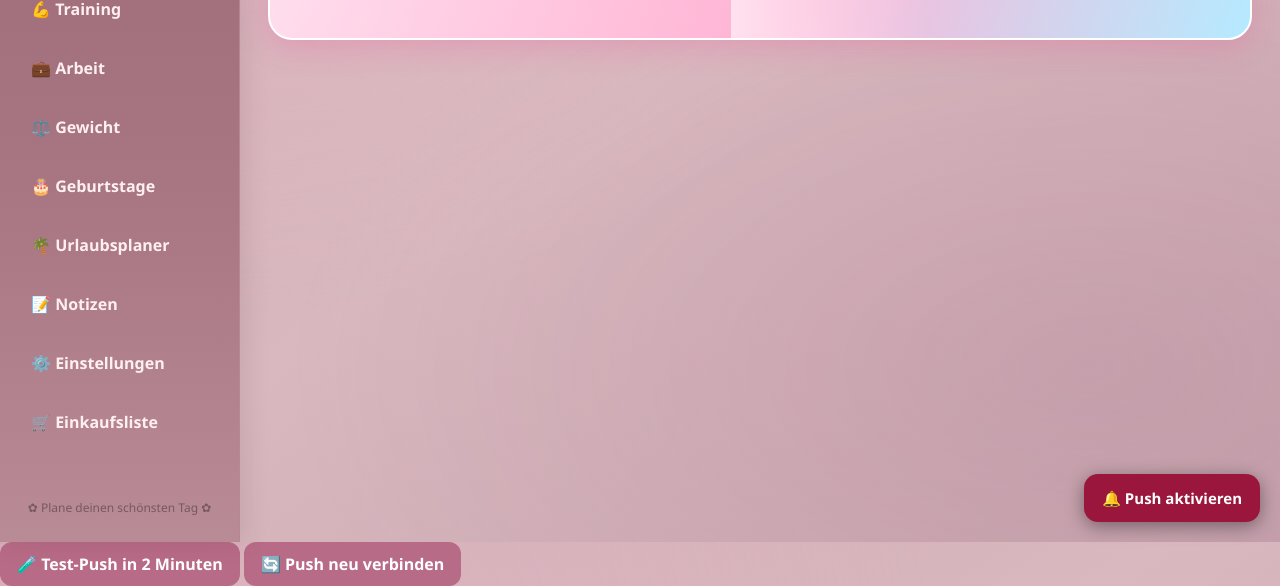
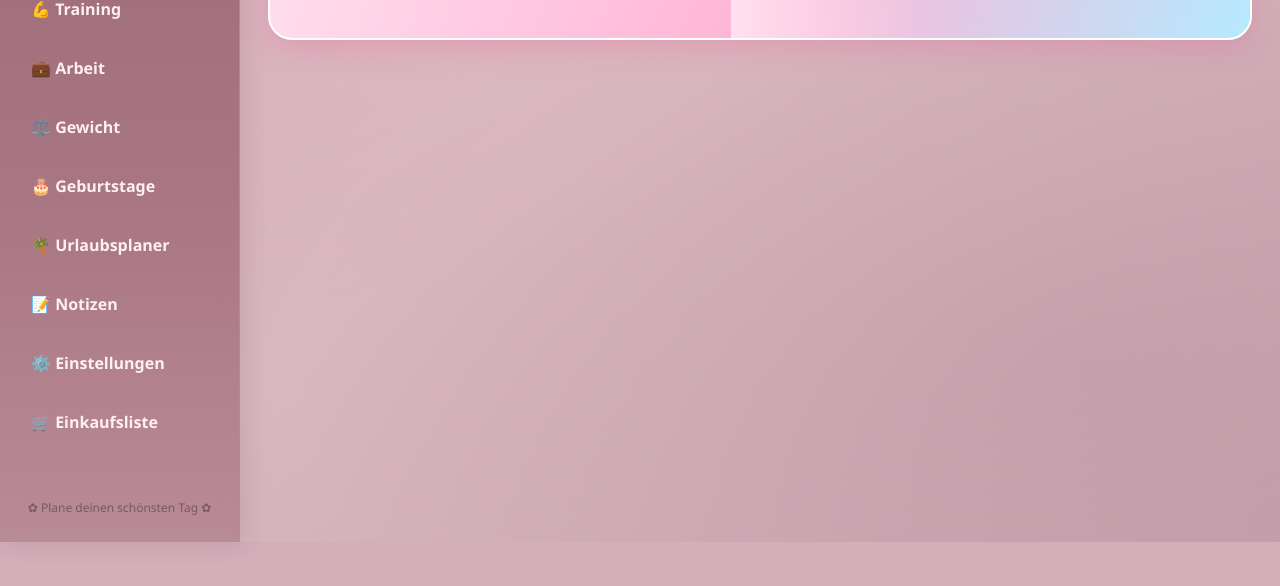
Before and after one commit to manueldulner-beep/LifePlaner, a plain HTML site: page index.html in a window 1280 px wide. Shown: the part 258-844 px from the top of the page. After the commit the page ends 800 px from the top, so only its background shows below. Drawn offline with Linux system fonts and the light colour scheme.

Commit message:
Add files via upload

```diff
--- a/index.html
+++ b/index.html
@@ -381,33 +381,7 @@
 <!-- LifePlaner Push -->
 <script src="./lifeplaner-push.js?v=4"></script>
 
-<button
-  id="lifeplaner-push-button"
-  type="button"
-  onclick="lifePlanerActivatePush().catch(error => {
-    console.error('LifePlaner Push:', error);
-    alert('Push konnte nicht aktiviert werden: ' + error.message);
-  })"
-  style="
-    position: fixed;
-    bottom: 20px;
-    right: 20px;
-    z-index: 9999;
-    padding: 14px 18px;
-    border: none;
-    border-radius: 14px;
-    background: #9b163c;
-    color: white;
-    font-size: 15px;
-    font-weight: bold;
-    box-shadow: 0 4px 18px #0006;
-    cursor: pointer;
-  "
->
-  🔔 Push aktivieren
-  <button onclick="lifePlanerTestPush().catch(e => alert('Test-Push Fehler: ' + e.message))">🧪 Test-Push in 2 Minuten</button>
-</button>
-  <button onclick="lifePlanerPushNeuVerbinden().catch(e => alert('Neu verbinden fehlgeschlagen: ' + e.message))">🔄 Push neu verbinden</button>
+
 </body>
 
 </html>
```
